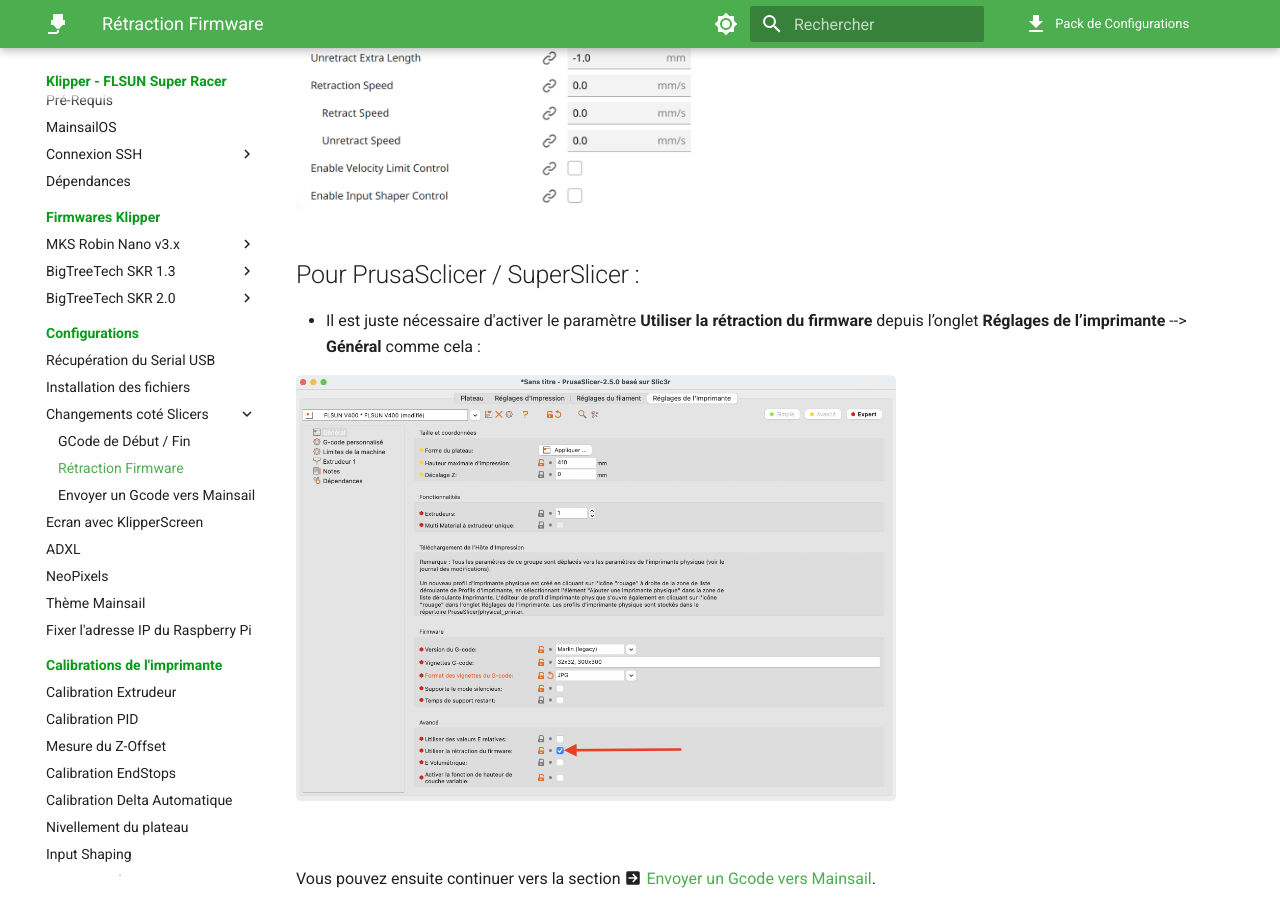
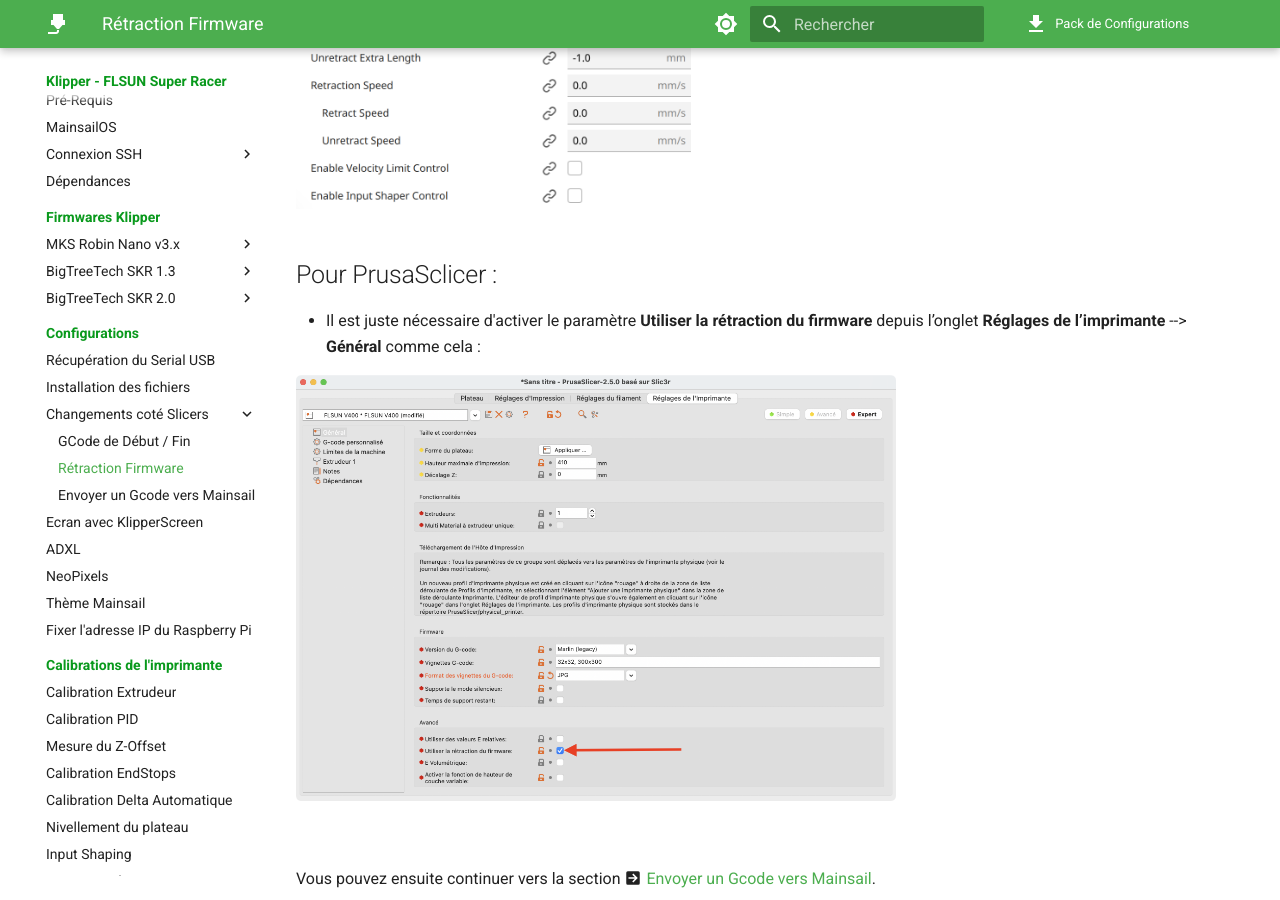
Before and after one commit to Guilouz/test, an MkDocs documentation site: the page built from docs/configurations/retraction-firmware.md, in a window 1280 px wide and 900 px high, scrolled down 646 px. Built offline with MkDocs 1.6.1 and Material for MkDocs 9.7.7, drawn with Linux system fonts in a browser that asks for light colours; comment, search, counter and statistics services are not loaded.

Commit message:
Update retraction-firmware.md

```diff
--- a/docs/configurations/retraction-firmware.md
+++ b/docs/configurations/retraction-firmware.md
@@ -25,7 +25,7 @@
 ![Rétraction Cura](../assets/img/configurations/retraction-cura.png){ width="400" }
 
 
-## Pour PrusaSclicer / SuperSlicer :
+## Pour PrusaSclicer :
 
 - Il est juste nécessaire d'activer le paramètre **Utiliser la rétraction du firmware** depuis l’onglet **Réglages de l’imprimante** --> **Général** comme cela :
 
```
